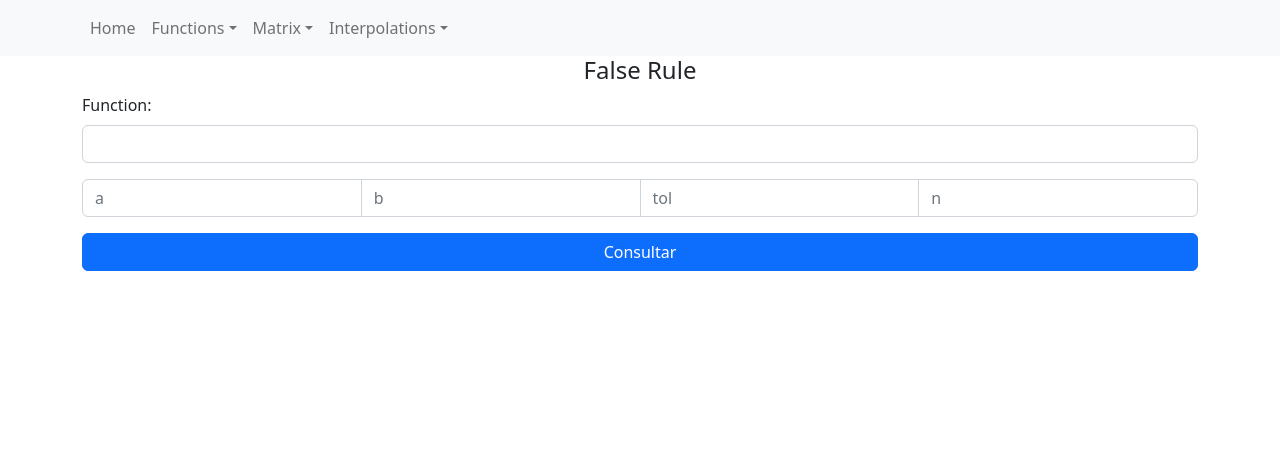
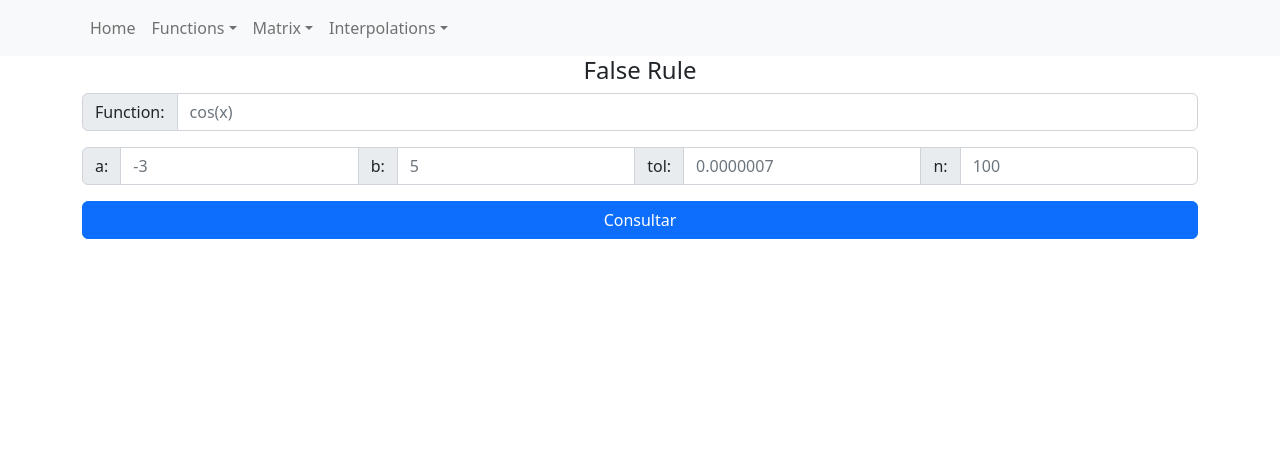
Before and after one commit to bened18/numerical-analysis, a Django app: template public/templates/functions/false_rule.html in a window 1280 px wide. Shown: the top 470 px of the page. Run offline with Django 4.2, Linux system fonts and the light colour scheme; the template is opened without the code that fills it, so the values that code supplies are empty.

Commit message:
false rule html input form

```diff
--- a/apps/functions/functions/falserule.py
+++ b/apps/functions/functions/falserule.py
@@ -10,7 +10,7 @@ def f(function, x):
 def false_position(function, a, b, tol, n):
 
     if f(function, a)*f(function, b) >= 0:
-        return("the interval does not change sign")
+        return("The interval does not change sign")
 
     resultados = []
 
@@ -36,6 +36,6 @@ def false_position(function, a, b, tol, n):
         i += 1
 
     if i > n:
-        return("solution not found for tolerance:", tol, "spend iterations:", i-1)
+        return("Solution not found for tolerance:", tol, "spend iterations:", i-1)
 
     return(tabulate(resultados, headers=["iter", "a", "xm", "b", "f(xm)", "error"], tablefmt="html"))
--- a/public/templates/functions/false_rule.html
+++ b/public/templates/functions/false_rule.html
@@ -18,16 +18,23 @@
 
     <form method="GET">
         {% csrf_token %}
-        <div class="mb-3">
-            <label for="function" class="form-label">Function:</label>
-            <input class="form-control" type="text" id="function" name="f">
+        <div class="input-group mb-3">
+            <span class="input-group-text" id="function">Function:</span>
+            <input name="f" type="text" class="form-control" placeholder="cos(x)" aria-describedby="function">
         </div>
 
         <div class="input-group">
-            <input type="text" class="form-control" placeholder="a" id="function_falserule_a" name="a">
-            <input type="text" class="form-control" placeholder="b" id="function_falserule_b" name="b">
-            <input type="text" class="form-control" placeholder="tol" id="function_falserule_tol" name="tol">
-            <input type="text" class="form-control" placeholder="n" id="function_falserule_n" name="n">
+            <span class="input-group-text" id="a">a:</span>
+            <input name="a" type="text" class="form-control" placeholder="-3" aria-describedby="a">
+
+            <span class="input-group-text" id="b">b:</span>
+            <input name="b" type="text" class="form-control" placeholder="5" aria-describedby="b">
+
+            <span class="input-group-text" id="tol">tol:</span>
+            <input name="tol" type="text" class="form-control" placeholder="0.0000007" aria-describedby="tol">
+
+            <span class="input-group-text" id="n">n:</span>
+            <input name="n" type="text" class="form-control" placeholder="100" aria-describedby="n">
         </div>
 
         <div class="d-grid gap-2 mt-3">
@@ -36,12 +43,9 @@
     </form>
 
     {% if result %}
-    <div class="card mt-2">
-        <div class="card-body">
-            <p>{{ result }}</p>
-        </div>
-    </div>
+        {{ result | safe }}
     {% endif %}
+
 
 </div>
 {% endblock container %}
```
